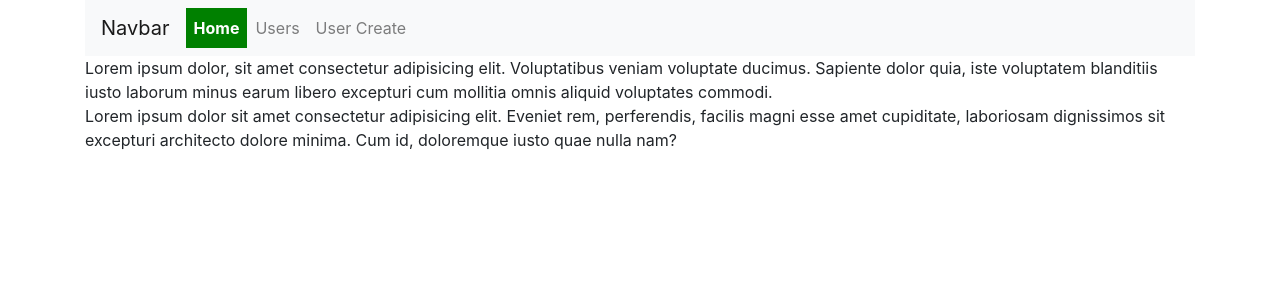
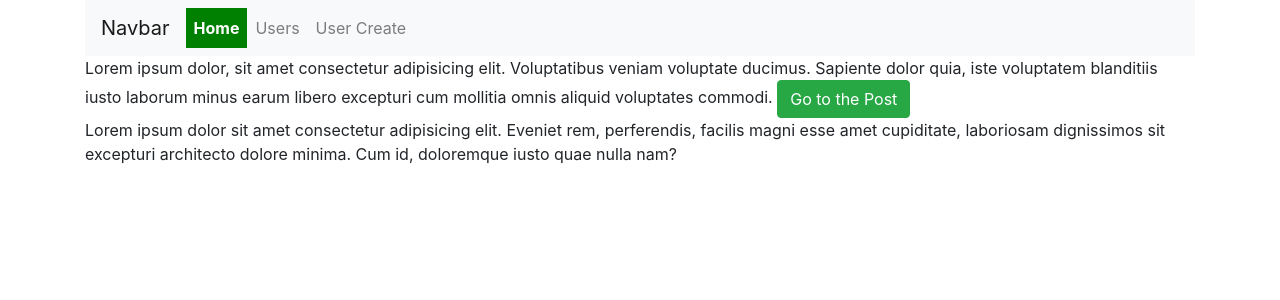
Before and after one commit to nuruzzamanhimel00/13_leela_webdev_vue3_full_again, a Vue app in the folder vue3_create_1/: page / in a window 1280 px wide. Shown: the top 300 px of the page. Built offline with nearby package versions, Linux system fonts and the light colour scheme.

Commit message:
tut 50 com

```diff
--- a/vue3_create_1/src/components/HomeCom.vue
+++ b/vue3_create_1/src/components/HomeCom.vue
@@ -1,5 +1,17 @@
 <template>
     <div>
         Lorem ipsum dolor, sit amet consectetur adipisicing elit. Voluptatibus veniam voluptate ducimus. Sapiente dolor quia, iste voluptatem blanditiis iusto laborum minus earum libero excepturi cum mollitia omnis aliquid voluptates commodi.
+        <a href="" class="btn btn-success" @click.prevent="goToThePost()">
+            Go to the Post
+        </a>
     </div>
 </template>
+<script>
+export default {
+    methods:{
+        goToThePost(){
+            this.$router.push({name: 'userDetails',query:{id:1} });
+        }
+    }
+}
+</script>
--- a/vue3_create_1/src/main.js
+++ b/vue3_create_1/src/main.js
@@ -4,6 +4,6 @@ import router  from './router'
 
 const app = createApp(App);
 
-app.use(router)
+app.use(router);
 
 app.mount('#app');
```
